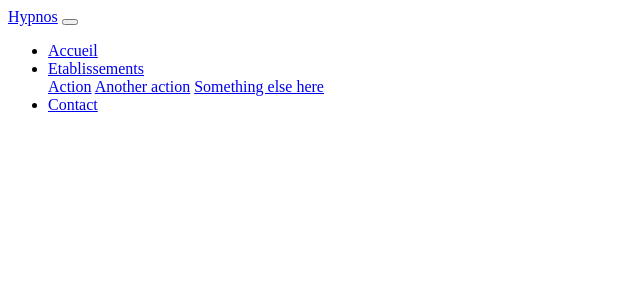
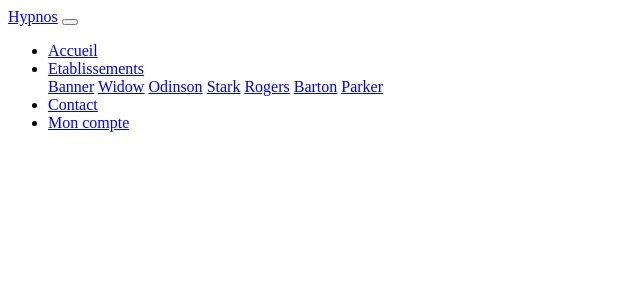
Before and after one commit to VariantT505/project_ecf, a Symfony app: template templates/home/index.html.twig in a window 1280 px wide. Shown: the top 300 px of the page, without its empty margins (0-640 px from the left). Run offline with Twig, Linux system fonts and the light colour scheme; the template is opened without the code that fills it, so the values that code supplies are empty; some libraries are stand-ins or nearby versions.

Commit message:
navbar détachée

```diff
--- a/templates/home/index.html.twig
+++ b/templates/home/index.html.twig
@@ -3,33 +3,8 @@
 {% block title %}Bienvenue !{% endblock %}
 
 {% block body %}
-<nav class="navbar navbar-expand-lg navbar-light">
-  <a class="navbar-brand" href="#">Hypnos</a>
-  <button class="navbar-toggler" type="button" data-toggle="collapse" data-target="#navbarSupportedContent" aria-controls="navbarSupportedContent" aria-expanded="false" aria-label="Toggle navigation">
-    <span class="navbar-toggler-icon"></span>
-  </button>
 
-  <div class="collapse navbar-collapse" id="navbarSupportedContent">
-    <ul class="navbar-nav mr-auto">
-      <li class="nav-item active">
-        <a class="nav-link" href="#">Accueil</a>
-      </li>
-      <li class="nav-item dropdown">
-        <a class="nav-link dropdown-toggle" href="#" id="navbarDropdown" role="button" data-toggle="dropdown" aria-haspopup="true" aria-expanded="false">
-          Etablissements
-        </a>
-        <div class="dropdown-menu" aria-labelledby="navbarDropdown">
-          <a class="dropdown-item" href="#">Action</a>
-          <a class="dropdown-item" href="#">Another action</a>
-          <a class="dropdown-item" href="#">Something else here</a>
-        </div>
-      </li>
-        <li class="nav-item">
-        <a class="nav-link" href="#">Contact</a>
-      </li>
-    </ul>
-  </div>
-</nav>
+{{ include('navbar.html.twig') }}
 
 <script src="https://code.jquery.com/jquery-3.3.1.slim.min.js" integrity="sha384-q8i/X+965DzO0rT7abK41JStQIAqVgRVzpbzo5smXKp4YfRvH+8abtTE1Pi6jizo" crossorigin="anonymous"></script>
 <script src="https://cdn.jsdelivr.net/npm/popper.js@1.14.6/dist/umd/popper.min.js" integrity="sha384-wHAiFfRlMFy6i5SRaxvfOCifBUQy1xHdJ/yoi7FRNXMRBu5WHdZYu1hA6ZOblgut" crossorigin="anonymous"></script>
--- /dev/null
+++ b/templates/navbar.html.twig
@@ -0,0 +1,33 @@
+<nav class="navbar navbar-expand-lg navbar-light">
+  <a class="navbar-brand" href="#">Hypnos</a>
+  <button class="navbar-toggler" type="button" data-toggle="collapse" data-target="#navbarSupportedContent" aria-controls="navbarSupportedContent" aria-expanded="false" aria-label="Toggle navigation">
+    <span class="navbar-toggler-icon"></span>
+  </button>
+
+  <div class="collapse navbar-collapse" id="navbarSupportedContent">
+    <ul class="navbar-nav mr-auto">
+      <li class="nav-item active">
+        <a class="nav-link" href="#">Accueil</a>
+      </li>
+      <li class="nav-item dropdown">
+        <a class="nav-link dropdown-toggle" href="#" id="navbarDropdown" role="button" data-toggle="dropdown" aria-haspopup="true" aria-expanded="false">
+          Etablissements
+        </a>
+        <div class="dropdown-menu" aria-labelledby="navbarDropdown">
+          <a class="dropdown-item" href="etab/banner.php">Banner</a>
+          <a class="dropdown-item" href="etab/widow.php">Widow</a>
+          <a class="dropdown-item" href="etab/odinson.php">Odinson</a>
+          <a class="dropdown-item" href="etab/stark.php">Stark</a>
+          <a class="dropdown-item" href="etab/rogers.php">Rogers</a>
+          <a class="dropdown-item" href="etab/barton.php">Barton</a>
+          <a class="dropdown-item" href="etab/parker.php">Parker</a>
+        </div>
+      </li>
+        <li class="nav-item">
+        <a class="nav-link" href="#">Contact</a>
+      </li>
+        <li class="nav-item">
+        <a class="nav-link" href="#">Mon compte</a>
+      </li>    </ul>
+  </div>
+</nav>
```
